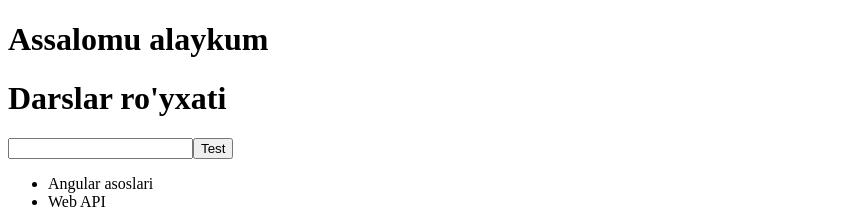
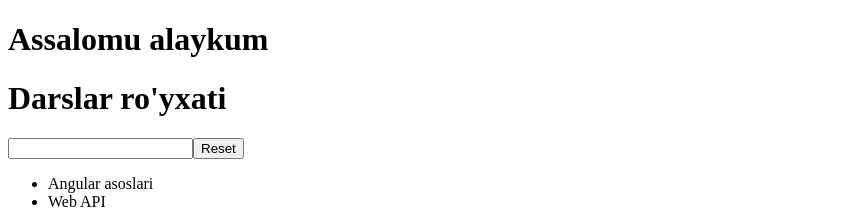
Before and after one commit to AsadulloAkramov/Virtualdars_Angular, an Angular app: page / in a window 1280 px wide. Shown: the top 211 px of the page, without its empty margins (0-863 px from the left). Built offline with nearby package versions, Linux system fonts and the light colour scheme.

Commit message:
two way binding is written by example ngModel

```diff
--- a/src/app/lessons.component.html
+++ b/src/app/lessons.component.html
@@ -1,6 +1,6 @@
 <h1> {{ getTitle()}}</h1>
-<input type="text" (input)="onInput($event)">
-<button (click)="onButtonClicked()"> Test</button>
+<input type="text" [(ngModel)] = "userName">
+<button (click)="onButtonClicked()"> Reset </button>
 <p>{{ userName }}</p>
 <ul>
   <li *ngFor="let lesson of lessons"> {{ lesson }}</li>
--- a/src/app/lessons.component.ts
+++ b/src/app/lessons.component.ts
@@ -25,6 +25,7 @@ export class LessonsComponent {
   }
   onButtonClicked(){
     console.log("Button bosildi");
+    this.userName ='';
   }
 
 }
```
